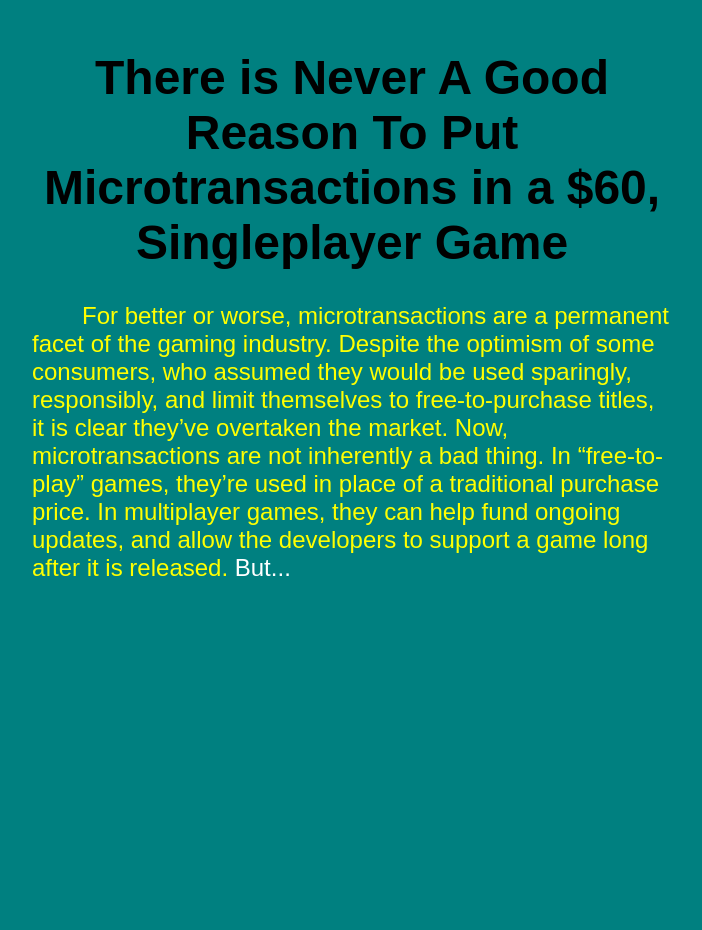
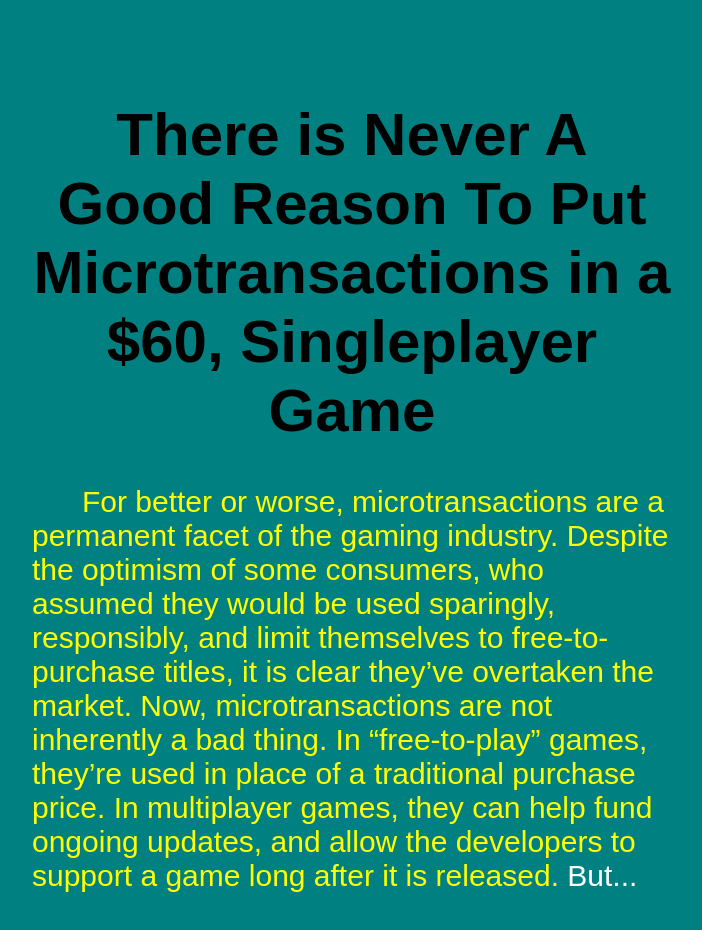
Before and after one commit to shock019/webdesign, a plain HTML site: page Project 1/index.html in a window 1280 px wide. Shown: the whole page, without its empty margins (288-990 px from the left). Before the commit the page ends 800 px from the top, so only its background shows below. Drawn offline with Linux system fonts and the light colour scheme; a web font is replaced by a local one.

Commit message:
Update Style.css

```diff
--- a/Project 1/Style.css
+++ b/Project 1/Style.css
@@ -1,11 +1,11 @@
 body{
   background-color: teal;
   font-family: 'Fahkwang', sans-serif;
-  font-size: 24px;
+  font-size: 30px;
 }
 div{
   width: 50vw;
-  margin: 50px auto;
+  margin: 100px auto;
   color: yellow;
 }
 h1 {
@@ -31,7 +31,7 @@ a:link {
 }
 a:hover {
   text-decoration: underline;
-  color: red;
+  color: rgb(184,0,0);
 }
 a:active {
   text-decoration: underline;
@@ -40,4 +40,6 @@ a:active {
 a:visited {
   color: Darkblue;
   text-decoration: underline;
+  text-decoration: italic;
+
 }
```
